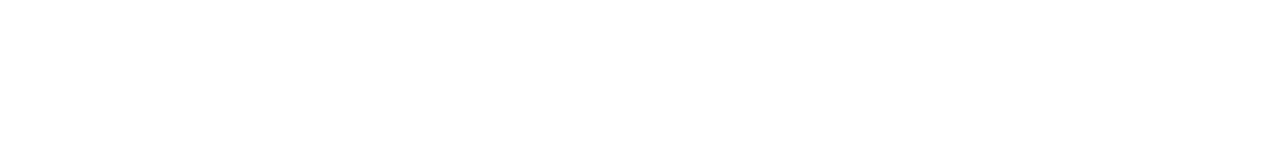
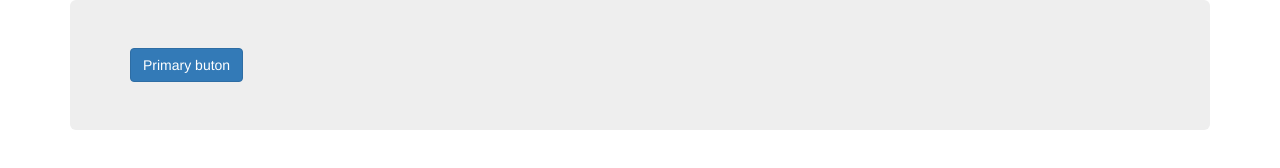
Before and after one commit to namiqaliyev/sql-builder, a plain HTML site: page index.html in a window 1280 px wide. Drawn offline with nearby package versions, Linux system fonts and the light colour scheme.

Commit message:
On Progress...

```diff
--- a/index.html
+++ b/index.html
@@ -1,16 +1,25 @@
 <!DOCTYPE html>
 <html lang="en">
+
 <head>
     <meta charset="UTF-8">
     <meta name="viewport" content="width=device-width, initial-scale=1.0">
     <meta http-equiv="X-UA-Compatible" content="ie=edge">
     <title>Sql Builder</title>
-    <link href="https://maxcdn.bootstrapcdn.com/bootstrap/3.3.7/css/bootstrap.min.css" rel="stylesheet" integrity="sha384-BVYiiSIFeK1dGmJRAkycuHAHRg32OmUcww7on3RYdg4Va+PmSTsz/K68vbdEjh4u" crossorigin="anonymous">
+    <link href="https://maxcdn.bootstrapcdn.com/bootstrap/3.3.7/css/bootstrap.min.css" rel="stylesheet" integrity="sha384-BVYiiSIFeK1dGmJRAkycuHAHRg32OmUcww7on3RYdg4Va+PmSTsz/K68vbdEjh4u"
+        crossorigin="anonymous">
     <script src="https://cdnjs.cloudflare.com/ajax/libs/jquery/3.2.1/jquery.js"></script>
-    <script src="https://maxcdn.bootstrapcdn.com/bootstrap/3.3.7/js/bootstrap.min.js" integrity="sha384-Tc5IQib027qvyjSMfHjOMaLkfuWVxZxUPnCJA7l2mCWNIpG9mGCD8wGNIcPD7Txa" crossorigin="anonymous"></script>
+    <script src="https://maxcdn.bootstrapcdn.com/bootstrap/3.3.7/js/bootstrap.min.js" integrity="sha384-Tc5IQib027qvyjSMfHjOMaLkfuWVxZxUPnCJA7l2mCWNIpG9mGCD8wGNIcPD7Txa"
+        crossorigin="anonymous"></script>
 
 </head>
+
 <body>
+    <div class="container">
+        <div class="jumbotron">
+            <a href="#" class="btn btn-primary">Primary buton</a>
+        </div>
+    </div>
+</body>
 
-</body>
 </html>
```
